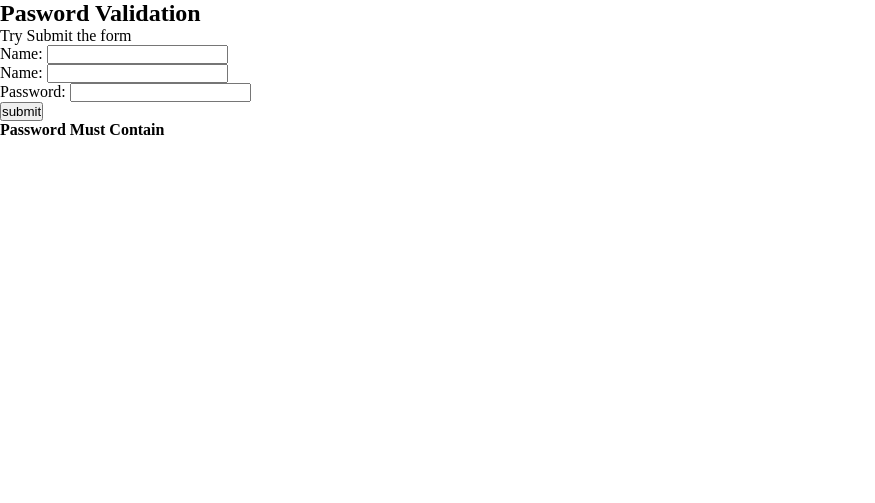
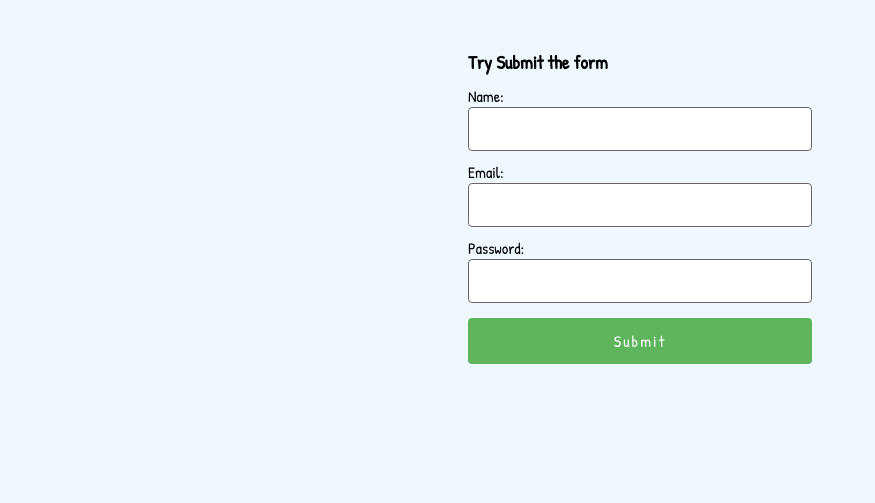
Before and after one commit to Brymmobaggins/50JavaScriptProjects, a plain HTML site: page password-validation/index.html in a window 1280 px wide. Shown: the whole page, without its empty margins (0-875 px from the left). Drawn offline with Linux system fonts and the light colour scheme.

Commit message:
completed js code

```diff
--- /dev/null
+++ b/password-validation/app.js
@@ -0,0 +1,27 @@
+const password = document.getElementById('pass-word')
+const letter = document.getElementById('letter')
+const messageBox = document.getElementById('message')
+
+// whenevers user clicks on the password field, show the message box
+password.onfocus = function () {
+    messageBox.style.display = "block"
+}
+
+//  whenever user types outside of the password field, hide the message box
+password.onblur = function () {
+    messageBox.style.display = "none"
+
+}
+
+password.onkeyup = function () {
+    // Validate lowercase
+    let lowerCaseLetters = /[a-z]/g;
+    if (password.value.match(lowerCaseLetters)) {
+        letter.classList.remove("invalid")
+        letter.classList.add("valid")
+
+    } else {
+        letter.classList.remove('valid')
+        letter.classList.add("invalid")
+    }
+}
--- a/password-validation/index.html
+++ b/password-validation/index.html
@@ -10,23 +10,26 @@
 </head>
 
 <body>
-
-    <h2>Pasword Validation</h2>
-    <p>Try Submit the form</p>
-    <div class="container">
-        <form action="">
-            <p> Name: <input type="text" name="name" id="name"></p>
-            <p> Name: <input type="email" name="email" id="email"></p>
-            <p> Password: <input type="email" name="pass-word" id="pass-word"></p>
-            <input type="submit" value="submit"></input>
-        </form>
-        <div id="message">
-            <h4>Password Must Contain</h4>
+    <div class="password-container">
+        <!-- <h2>Password Validation</h2> -->
+        <h3>Try Submit the form</h3>
+        <div class="container">
+            <form action="">
+                <p> Name: <input type="text" name="name" id="name"></p>
+                <p> Email: <input type="email" name="email" id="email"></p>
+                <p> Password: <input type="password" name="pass-word" id="pass-word" required></p>
+                <input type="submit" value="Submit"></input>
+            </form>
+            <div id="message">
+                <h4>Password Must Contain the following</h4>
+                <p id="letter" class="invalid"><b>Lowercase</b>letters</p>
+                <p id="capital" class="invalid"><b>Uppercase(capital) </b>letters</p>
+                <p id="number" class="invalid"><b>Numbers </b>letters</p>
+                <p id="length" class="invalid">Minimun of <b>8 characters</b>letter</b> </p>
+            </div>
         </div>
-
     </div>
-
-
+    <script src="app.js"></script>
 </body>
 
 </html>
--- a/password-validation/style.css
+++ b/password-validation/style.css
@@ -1,8 +1,59 @@
-*{
-    box-sizing: border-box;
-    margin: 0;
-    padding: 0;
+@import url("https://fonts.googleapis.com/css2?family=Patrick+Hand&family=Signika:wght@700&display=swap");
+
+* {
+  box-sizing: border-box;
+  margin: 0;
+  padding: 0;
 }
-.container{
+:root {
+  --bd-font: "Patrick Hand", sans-serif;
+  --hd-font: "font-family", sans-serif;
+}
+html {
+  font-family: var(--bd-font);
+}
+body {
+  background-color: aliceblue;
+}
+h2 {
+  font-family: var(--hd-font);
+}
+.password-container {
+  height: 450px;
+  width: 30%;
+  margin: 50px auto;
+  padding: 0 20px;
+}
+form p {
+  margin-top: 10px;
+}
+input {
+  width: 100%;
+  padding: 12px 15px;
+  font-size: 16px;
+  border: 1px solid #706565;
+  border-radius: 4px;
+  outline-color: #bfeabf;
+}
+input[type="submit"] {
+  margin-top: 15px;
+  letter-spacing: 1px;
+  color: white;
+  font-size: 16px;
+  font-family: var(--bd-font);
+  background-color: #5eb55e;
+  border: 0;
+  letter-spacing: 2px;
+}
+input[type="submit"]:hover {
+  cursor: pointer;
+  opacity: 0.9;
+}
 
+.valid {
+  color: green;
 }
+
+#message {
+  display: none;
+}
```
